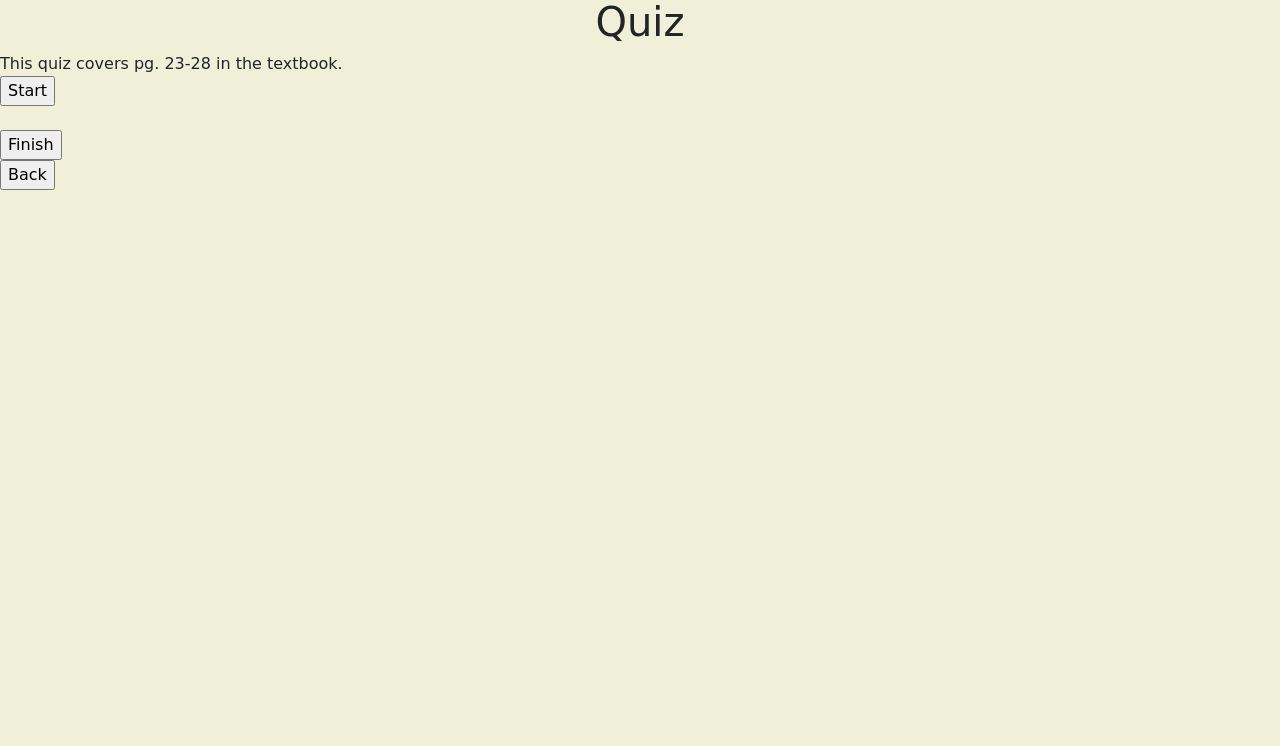
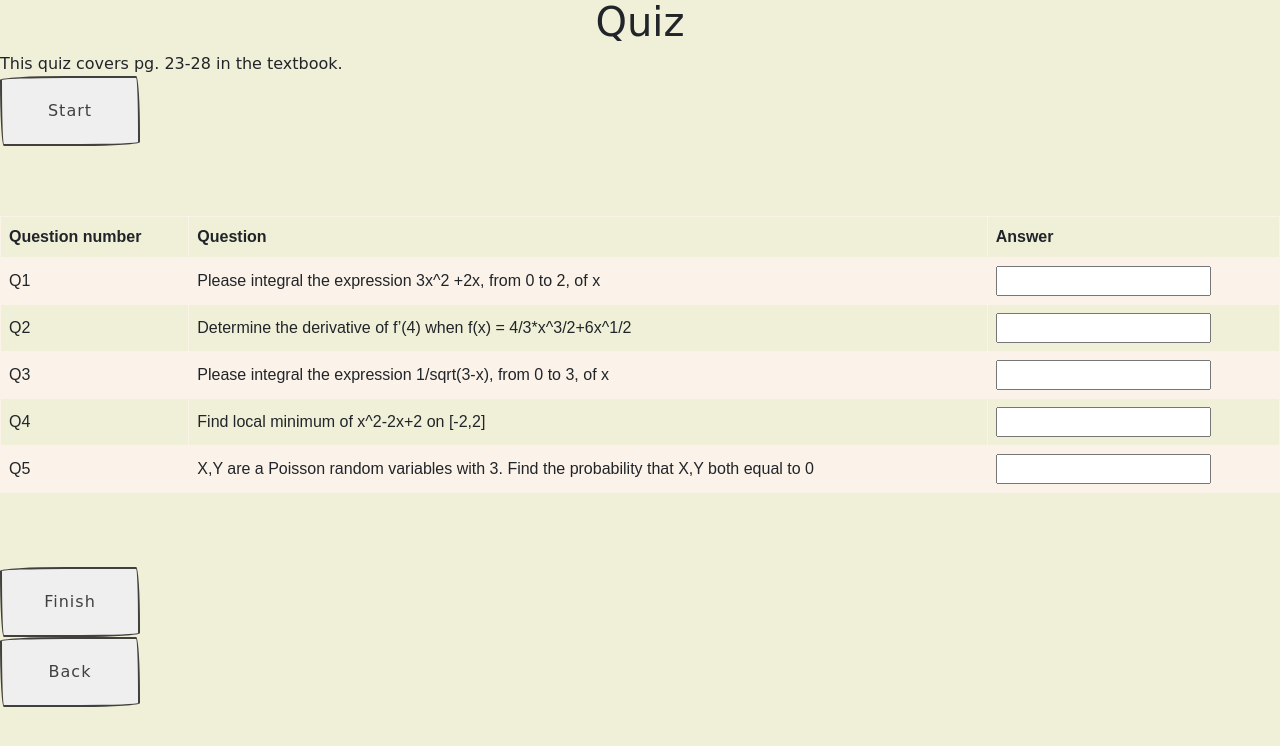
Before and after one commit to CS329EProject0/Projects3-4, a Django app: page /quiz/ in a window 1280 px wide. Shown: the top 746 px of the page. Run offline with Django 3.2, Linux system fonts and the light colour scheme; some libraries are stand-ins or nearby versions.

Commit message:
added quiz

```diff
--- a/whiteboard/canvas/static/style.css
+++ b/whiteboard/canvas/static/style.css
@@ -93,3 +93,26 @@ h1  {
     text-decoration: none;
     cursor: pointer;
 }
+
+/*display quiz*/
+#myDIV2{
+    width: 100%;
+    padding: 50px 0;
+    text-align: center;
+    margin-top: 20px;
+}
+table {
+    font-family: arial, sans-serif;
+    border-collapse: collapse;
+    width: 100%;
+}
+
+td, th {
+    border: 1px solid #fbf2e9;
+    text-align: left;
+    padding: 8px;
+}
+
+tr:nth-child(even) {
+    background-color: #fbf2e9;
+}
--- a/whiteboard/templates/Quiz.html
+++ b/whiteboard/templates/Quiz.html
@@ -11,12 +11,66 @@
 <body>
 	This quiz covers pg. 23-28 in the textbook.
 </body>
+
 <br/>
-<button type="button">Start</button>
+<!--when click on start, present quiz-->
+<button class="button" onclick="myFunction()">Start</button>
+<form>
+<div id="myDIV2">
+        <table>
+          <tr>
+            <th>Question number</th>
+            <th>Question</th>
+            <th>Answer</th>
+          </tr>
+          <tr>
+            <td>Q1</td>
+            <td>Please integral the expression 3x^2 +2x, from 0 to 2, of x</td>
+            <td><input type="text" name="Q1"></td>
+          </tr>
+          <tr>
+            <td>Q2</td>
+            <td> Determine the derivative of f’(4) when f(x) = 4/3*x^3/2+6x^1/2</td>
+            <td><input type="text" name="Q2"></td>
+          </tr>
+          <tr>
+            <td>Q3</td>
+            <td>Please integral the expression 1/sqrt(3-x), from 0 to 3, of x</td>
+            <td><input type="text" name="Q3"></td>
+          </tr>
+          <tr>
+            <td>Q4</td>
+            <td>Find local minimum of x^2-2x+2 on [-2,2]</td>
+            <td><input type="text" name="Q4"></td>
+          </tr>
+          <tr>
+            <td>Q5</td>
+            <td>X,Y are a Poisson random variables with  3. Find the probability that X,Y both equal to 0</td>
+            <td><input type="text" name="Q5"></td>
+          </tr>
+        </table>
+
+
+
+
+
+</div>
+</form>
+
+<script>
+function myFunction() {
+    var x = document.getElementById("myDIV");
+    if (x.style.display === "none") {
+        x.style.display = "block";
+    } else {
+        x.style.display = "none";
+    }
+}
+</script>
+
 <br/>
+<button class="button">Finish</button>
 <br/>
-<button type="button">Finish</button>
-<br/>
-<button type="button" onclick="location.href={% url 'student_home'%}">Back</button>
+<button class="button" onclick="location.href={% url 'student_home'%}">Back</button>
 
 </html>
```
